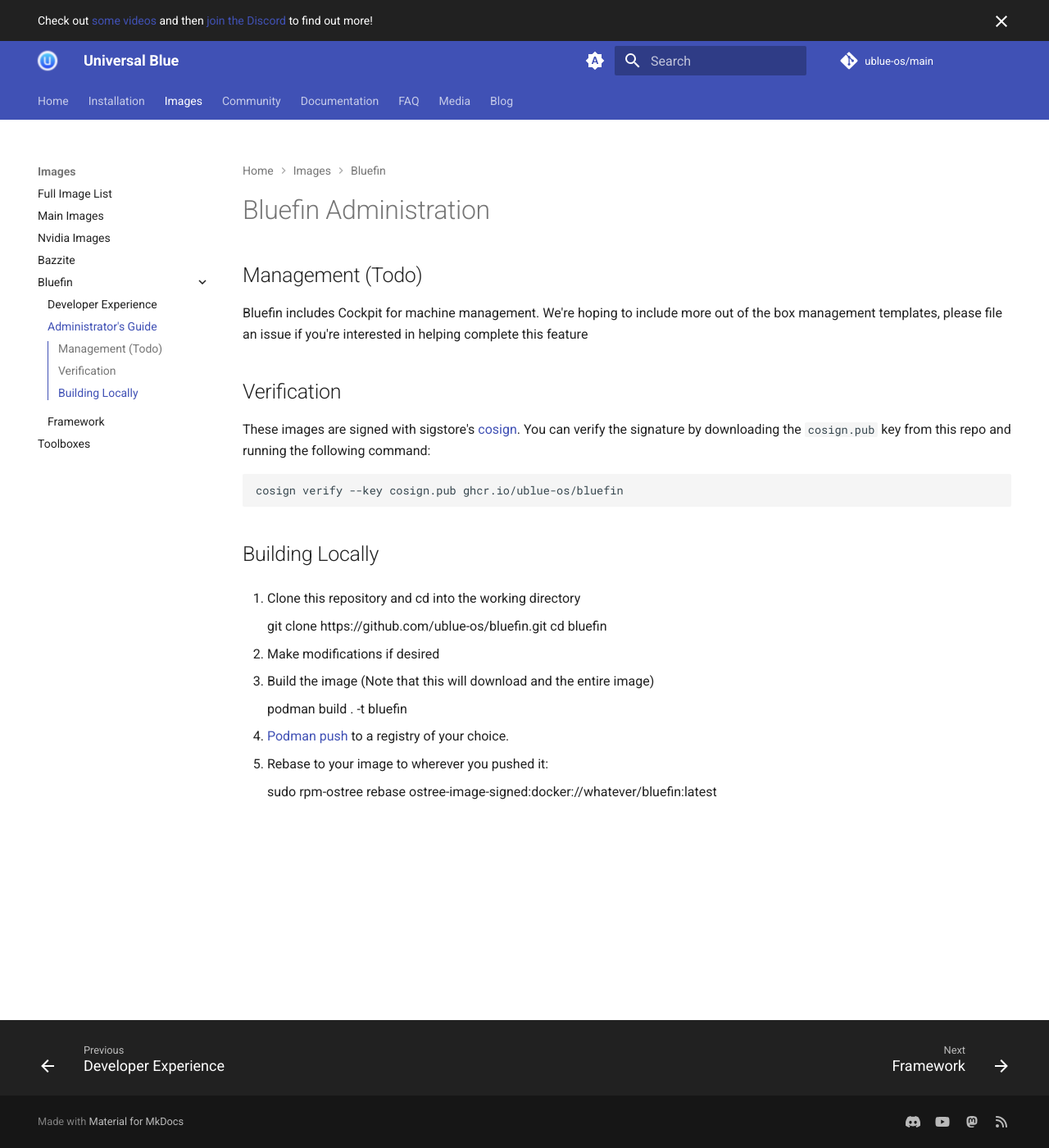
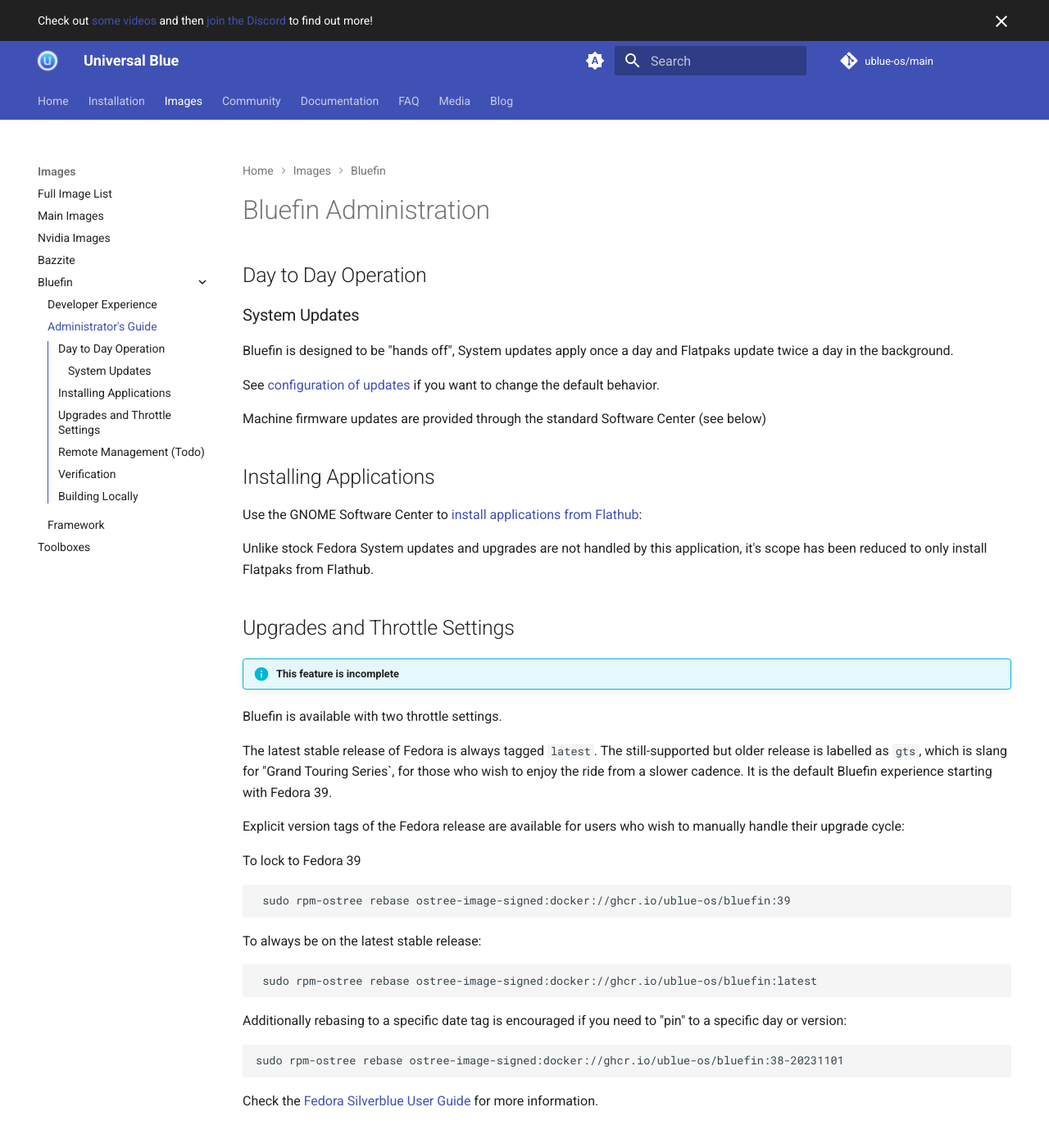
Before and after one commit to ublue-os/website, an MkDocs documentation site: the page built from docs/images/bluefin/admin.md, in a window 1280 px wide and 1400 px high. Shown: the whole window at 82% size. Built offline with MkDocs 1.6.1 and Material for MkDocs 9.7.7, drawn with Linux system fonts in a browser that asks for light colours; comment, search, counter and statistics services are not loaded; some of the changed text lies outside the part shown.

Commit message:
feat(bluefin):L add way more docs

```diff
--- a/docs/images/bluefin/admin.md
+++ b/docs/images/bluefin/admin.md
@@ -1,8 +1,48 @@
 # Bluefin Administration
 
-## Management (Todo)
+## Day to Day Operation
 
-Bluefin includes Cockpit for machine management. We're hoping to include more out of the box management templates, please file an issue if you're interested in helping complete this feature
+### System Updates
+
+Bluefin is designed to be "hands off", System updates apply once a day and Flatpaks update twice a day in the background.
+
+See [configuration of updates](/faq/#how-do-i-configure-automatic-updates) if you want to change the default behavior.
+
+Machine firmware updates are provided through the standard Software Center (see below)
+
+## Installing Applications
+
+Use the GNOME Software Center to [install applications from Flathub](https://flathub.org/):
+
+Unlike stock Fedora System updates and upgrades are not handled by this application, it's scope has been reduced to only install Flatpaks from Flathub.
+
+## Upgrades and Throttle Settings
+
+!!! Info "This feature is incomplete"
+
+Bluefin is available with two throttle settings.
+
+The latest stable release of Fedora is always tagged `latest`. The still-supported but older release is labelled as `gts`, which is slang for "Grand Touring Series`, for those who wish to enjoy the ride from a slower cadence. It is the default Bluefin experience starting with Fedora 39.
+
+Explicit version tags of the Fedora release are available for users who wish to manually handle their upgrade cycle:
+
+To lock to Fedora 39
+
+     sudo rpm-ostree rebase ostree-image-signed:docker://ghcr.io/ublue-os/bluefin:39
+
+To always be on the latest stable release:
+
+     sudo rpm-ostree rebase ostree-image-signed:docker://ghcr.io/ublue-os/bluefin:latest
+
+Additionally rebasing to a specific date tag is encouraged if you need to "pin" to a specific day or version:
+
+    sudo rpm-ostree rebase ostree-image-signed:docker://ghcr.io/ublue-os/bluefin:38-20231101
+
+Check the [Fedora Silverblue User Guide](https://docs.fedoraproject.org/en-US/fedora-silverblue/) for more information.
+
+## Remote Management (Todo)
+
+Bluefin includes Cockpit for machine management. We're hoping to include more out of the box management templates, please file an issue if you're interested in helping complete this feature.
 
 ## Verification
 
```
Also changed, not shown: docs/images/bluefin/developer-experience.md (+37 -19 lines), docs/images/bluefin/framework.md (+5 -3 lines).
